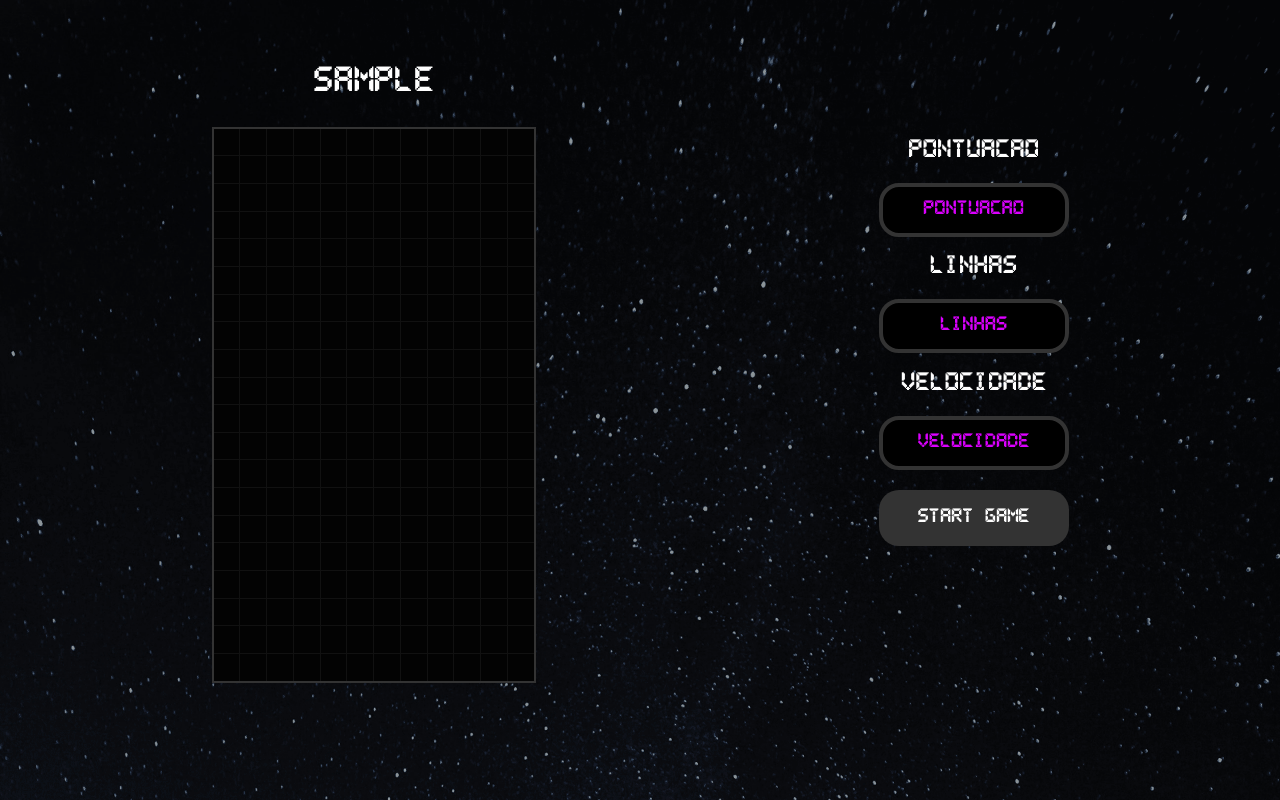
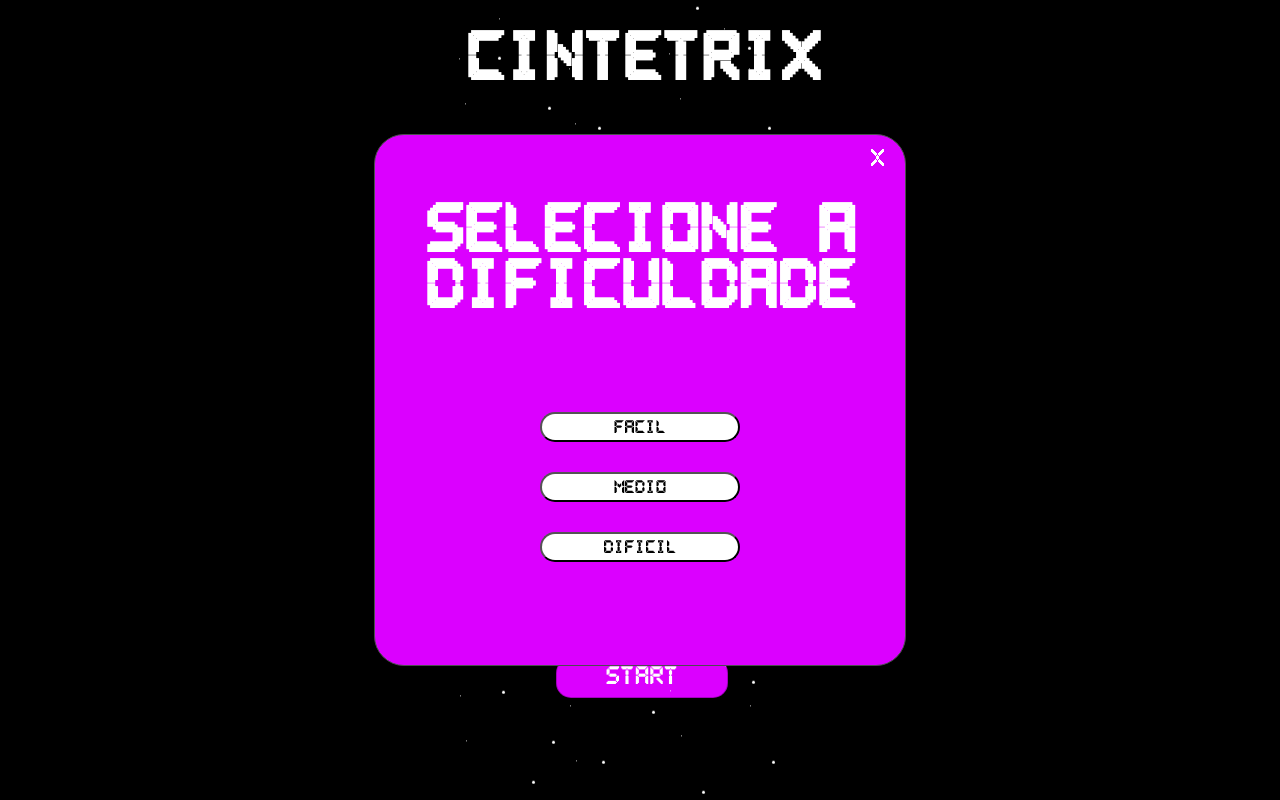
Before and after one commit to labprogsam/tetris-multimidia, a React (Create React App) app: page / in a window 1280 px wide. Both pictures are taken after typing "Sample" into the empty fields and a click on the button "START". Built offline with nearby package versions, Linux system fonts and the light colour scheme.

Commit message:
Add popUp + estrelinhas

```diff
--- a/src/components/InitialPage/InitialPage.css
+++ b/src/components/InitialPage/InitialPage.css
@@ -1,8 +1,11 @@
-@import url('https://fonts.googleapis.com/css2?family=Montserrat:wght@400;500;600;700&display=swap');
+@font-face {
+  font-family: 'pixel';
+  src: url('../../font/Pixel-LCD-7.woff');
+}
 :root {
   font-size: 12pt;
   color: white;
-  font-family: 'Montserrat', sans-serif;
+  font-family: 'pixel';
 }
 
 .container-initial-page {
@@ -56,6 +59,7 @@
 
 .inputs-initial-page .input label {
   margin-bottom: 5px;
+  text-align: left;
 }
 
 .inputs-initial-page .input input{
@@ -66,6 +70,7 @@
   box-sizing: border-box;
   border-radius: 10px;
   text-indent: 5px;
+  font-family: 'pixel';
 }
 
 .quant-players {
@@ -75,6 +80,7 @@
 .quant-players h2 {
   font-size: 1rem;
   font-weight: normal;
+  text-align: left;
 }
 
 .quant-players .mod {
@@ -99,11 +105,88 @@
   height: 30px;
   margin-top: 20px;
   color: white;
-  font-size: 1.1rem;
+  font-size: 1.2rem;
   background: #DB00FF;
   border: 1px solid rgba(0, 0, 0, 0.25);
   box-sizing: border-box;
   border-radius: 15px;
+  font-family: 'pixel';
+}
+
+.stars{
+  position: relative;
+  width: 3px;
+  height: 3px;
+  border-radius: 50%;
+  box-shadow: 50px 30px white,
+    100px 80px white,
+    80px 120px white,
+    300px 20px white,
+    250px 130px white,
+    200px 50px white,
+    150px 100px white,
+    320px 100px white;
+    animation: anim-stars 10s linear infinite;
+}
+
+.stars::after{
+  content: " ";
+  position: absolute;
+  top: 150px;
+  width: 3px;
+  height: 3px;
+  border-radius: 50%;
+  box-shadow: 50px 30px white,
+    100px 80px white,
+    80px 120px white,
+    300px 20px white,
+    250px 130px white,
+    200px 50px white,
+    150px 100px white,
+    320px 100px white;
+}
+.stars2{
+  position: relative;
+  width: 1px;
+  height: 1px;
+  border-radius: 50%;
+  box-shadow: 15px 15px white,
+    125px 35px white,
+    50px 80px white,
+    10px 120px white,
+    275px 90px white,
+    230px 10px white,
+    120px 130px white,
+    300px 130px white,
+    220px 115px white;
+  animation: anim-stars 20s linear infinite;
+}
+
+.stars2::after{
+  content: " ";
+  position: absolute;
+  top: 150px;
+  width: 1px;
+  height: 1px;
+  border-radius: 50%;
+  box-shadow: 15px 15px white,
+    125px 35px white,
+    50px 80px white,
+    10px 120px white,
+    275px 90px white,
+    230px 10px white,
+    120px 130px white,
+    300px 130px white,
+    220px 115px white;
+}
+
+@keyframes anim-stars {
+  from {
+      transform: translateY(0px);
+  }
+  to {
+      transform: translateY(-150px);
+  }
 }
 
 @media(min-height: 800px) {
--- a/src/components/InitialPage/index.jsx
+++ b/src/components/InitialPage/index.jsx
@@ -1,11 +1,14 @@
 import './InitialPage.css';
 import Lego from '../../Images/whh_tetrisone.png'
 import {useState} from 'react';
+import PopUp from '../PopUp';
 
 function InitialPage({ setStartGame, setPlayer1, setPlayer2, player1, player2 }) {
   const [quantPlayers, setquantPlayers] = useState(1);
   const [oneChecked, setOneChecked] = useState(true);
   const [twoChecked, setTwoChecked] = useState(false);
+
+  const [buttonPopUp, setButtonPopUp] = useState(false);
 
   const changeQuantPlayers = () => {
     if(oneChecked === true) {
@@ -17,13 +20,36 @@ function InitialPage({ setStartGame, setPlayer1, setPlayer2, player1, player2 })
     setTwoChecked(!twoChecked);
   }
 
+  const startButton = (e) =>{
+    console.log('dale')
+    e.preventDefault();
+
+    if (quantPlayers === 1){
+      setButtonPopUp(true);
+    } else {
+      setStartGame(true);
+    }
+  }
+
   return (
     <div className="container-initial-page">
+
+      {/* Adicionando as estrelinhas */}
+      <div className="stars"></div>
+      <div className="stars2"></div>
+      {/* Fim das estrelinhas */}
+
       <div className="contents-initial-page">
         <h1>CINTETRIX</h1>
         <img className="lego" src={Lego} alt="Peça de lego"/>
-        <form className="form" action="">
+        <form className="form" action="" onSubmit={(e) => startButton(e)}>
           <div className="inputs-initial-page">
+
+            {/* Adicionando as estrelinhas */}
+            <div className="stars"></div>
+            <div className="stars2"></div>
+            {/* Fim das estrelinhas */}
+
             <div className="input">
               {quantPlayers === 1
                 ? <label htmlFor="">Nome do jogador</label>
@@ -48,8 +74,15 @@ function InitialPage({ setStartGame, setPlayer1, setPlayer2, player1, player2 })
                 <label htmlFor="">2 jogadores</label>
               </div>
             </div>
+
+          {/* Adicionando as estrelinhas */}
+          <div className="stars"></div>
+          <div className="stars2"></div>
+          {/* Fim das estrelinhas */}
           </div>
-          <button onClick={() => setStartGame(true)} className="start-button">START</button>
+          <button type="submit" className="start-button">START</button>
+          {/* <button onClick={() => setButtonPopUp(true)} className="start-button">START</button> */}
+          {buttonPopUp && <PopUp setOpen={setButtonPopUp}/>}
         </form>
       </div>
     </div>
--- /dev/null
+++ b/src/components/PopUp/PopUp.css
@@ -0,0 +1,70 @@
+@font-face {
+    font-family: 'pixel';
+    src: url('../../font/Pixel-LCD-7.woff');
+}
+
+a {
+    text-decoration: none !important;
+    color: black !important;
+}
+
+.popup{
+    position: fixed;
+    top: 0px;
+    bottom: 0;
+    left: 0px;
+    right: 0px;
+    margin: auto;
+    width: 500px;
+    height: 500px;
+    padding: 15px;
+    border: solid 1px #4c4d4f;
+    background: #DB00FF;
+    display: block ;
+    justify-content: center;
+    border-radius: 30px;
+}
+
+.close-btn{
+    display: flex;
+    color: white;
+    font-family: 'pixel';
+    justify-content: flex-end;
+}
+
+.column{
+    margin-top:90px;
+    display: flex;
+    flex-direction: column;
+}
+.option{
+    background: white;
+    width: 200px;
+    height: 30px;
+    border-radius: 30px !important ;
+    margin: auto;
+    border-color: solid 1px black;
+    cursor: pointer;
+    margin-bottom: 30px;
+}
+.text-option{
+    font-family: 'pixel';
+    font-weight: 300;
+    text-align: center;
+    font-size: 15px;
+    padding-top: 7px;
+}
+.title-text{
+    color: white;
+    text-align: center;
+    font-family: 'pixel';
+    font-size: 24px;
+}
+.title-x{
+    background-color: transparent;
+    border: transparent;
+    color: white;
+    font-family: 'pixel';
+    cursor: pointer;
+    font-size: 20px;
+}
--- /dev/null
+++ b/src/components/PopUp/index.jsx
@@ -0,0 +1,29 @@
+import './PopUp.css';
+
+function PopUp({setOpen}) {
+
+    return(
+        <div className="popup" id="popup">
+            <div className="close-btn">
+                <button className="title-x" onClick={() => setOpen(false)}>X</button>
+
+            </div>
+
+            <h1 className="title-text">Selecione a dificuldade</h1>
+
+            <div className="column">
+
+                <button className="text-option option">FACIL</button>
+                <button className="text-option option">MEDIO</button>
+                <button className="text-option option">DIFICIL</button>
+
+            </div>
+
+
+
+
+        </div>
+    )
+}
+
+export default PopUp;
```
